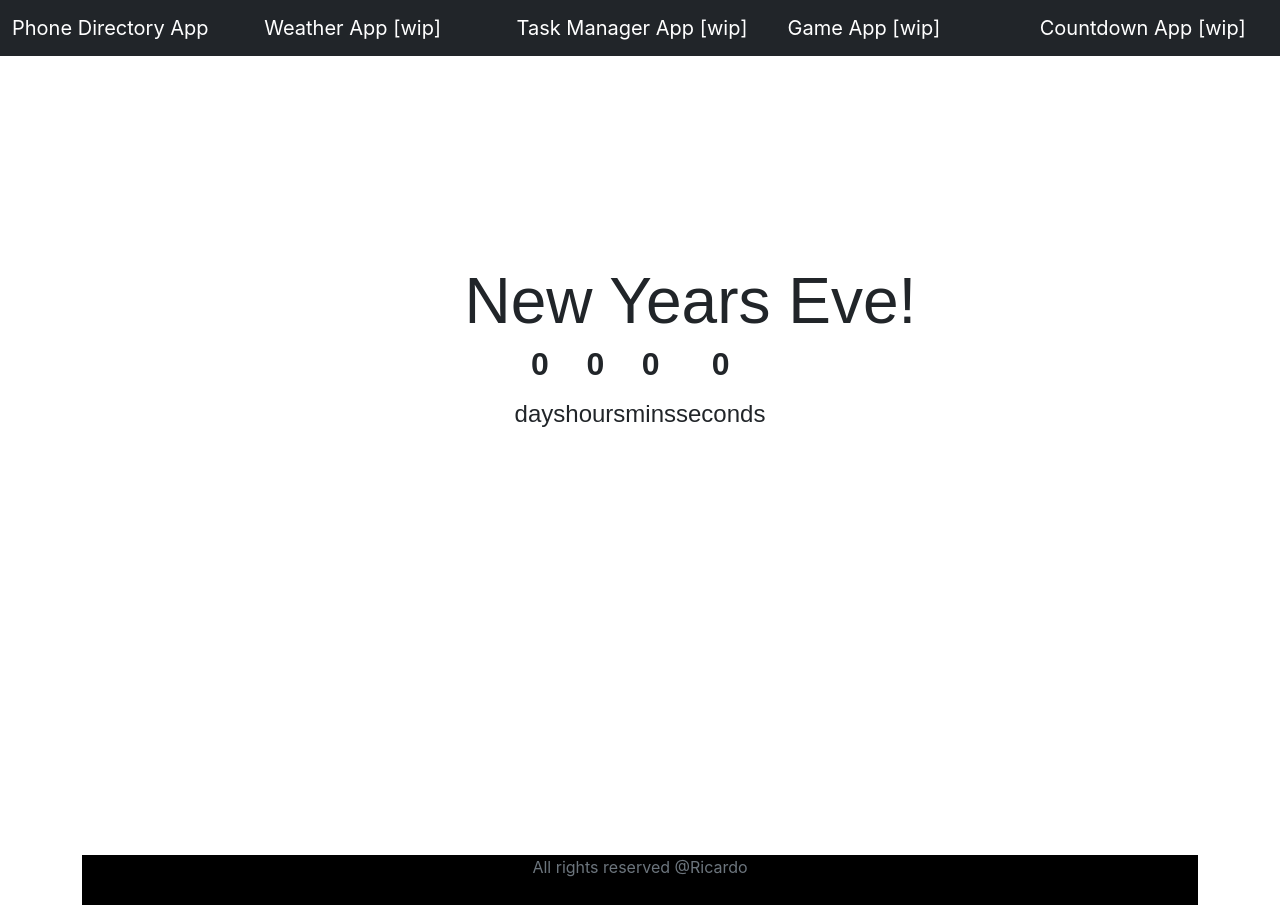
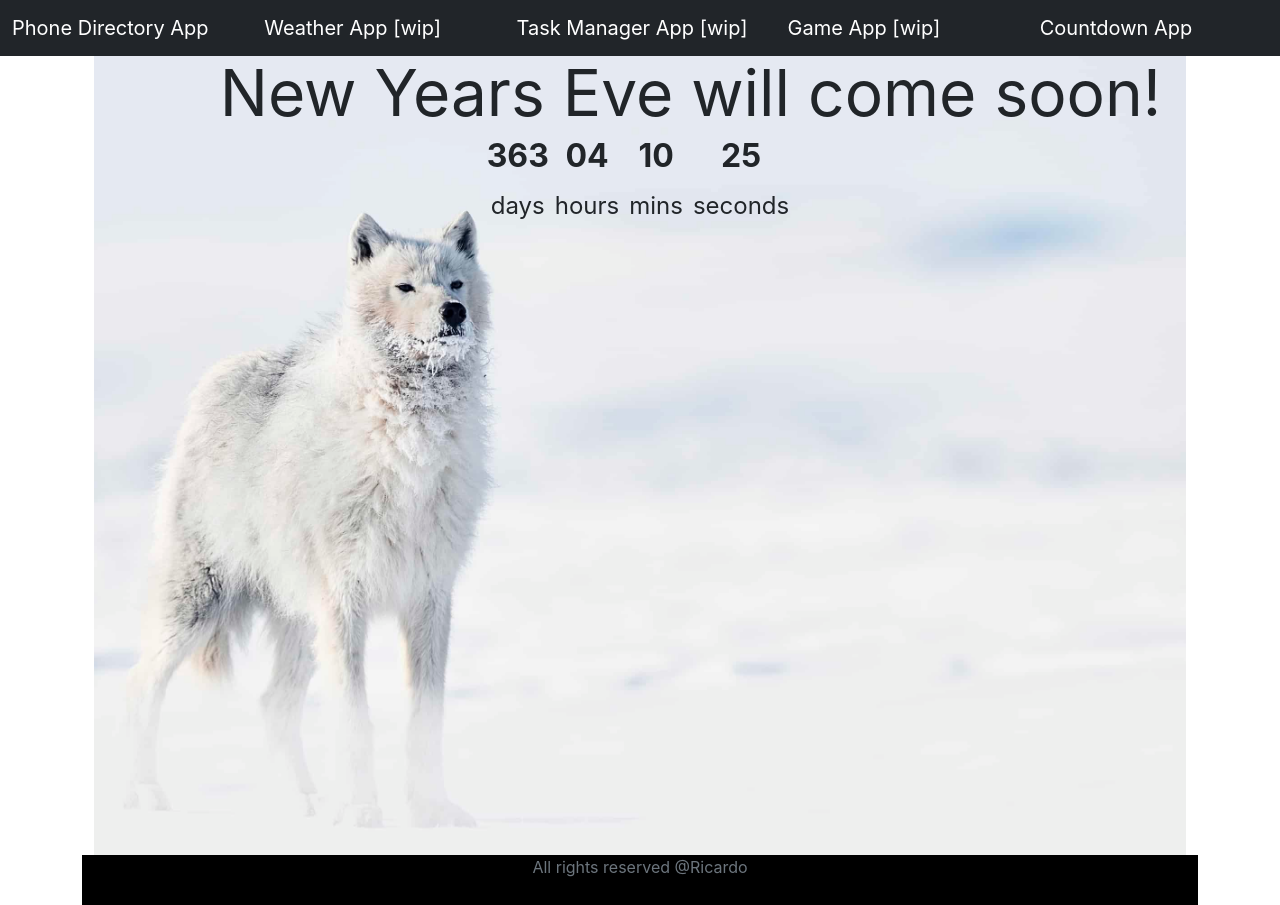
Before and after one commit to EmilioJags/phone-app, a React (Create React App) app: page /countdown-app in a window 1280 px wide. Built offline with nearby package versions, Linux system fonts and the light colour scheme.

Commit message:
working countdown app

```diff
--- a/package.json
+++ b/package.json
@@ -10,7 +10,9 @@
     "axios": "^0.24.0",
     "gh-pages": "^3.2.3",
     "react": "^17.0.2",
+    "react-append-head": "^1.0.16",
     "react-dom": "^17.0.2",
+    "react-helmet": "^6.1.0",
     "react-router-dom": "^5.2.0",
     "react-scripts": "5.0.0",
     "web-vitals": "^2.1.2"
--- a/src/Components/CountdownComponents/CountDownApp.jsx
+++ b/src/Components/CountdownComponents/CountDownApp.jsx
@@ -1,5 +1,6 @@
 import React, { Component } from 'react';
 import logo from '../../Resources/snow-dog.jpg'
+import AppendHead from 'react-append-head';
 
 const countdownStyle = {
     "display": "flex",
@@ -9,10 +10,10 @@ const countdownStyle = {
 const h1Style = {
     "font-weight": "normal",
     "font-size": "4rem",
-    "margin-left": "6.3rem",
-    "margin-top": "13rem"
+    "margin-left": "6.3rem"
 }
 const topStyle = {
+    "background-image": "../../Resources/snow-dog.jpg",
     "background-size": "cover",
     "background-position": "center center",
     "display": "flex",
@@ -24,45 +25,87 @@ const topStyle = {
 }
 
 const countdownElStyle = {
-    "text-align": "center",
-    "font-size": "1.5rem"
+    "textAlign": "center"
 }
 
+const containerStyle = {
+    "display": "flex",
+    "flex-wrap": "wrap"
+}
 const bigTextStyle = {
     "font-weight": "bold",
     "font-size": "2rem",
     "line-height": "1",
     "margin": "0 2 rem"
 }
+
 class CountDownApp extends Component {
     constructor(props) {
         super(props);
-        this.state = {}
+        this.state = {
+
+        }
+        this.countdown = this.countdown.bind(this);
+        this.formatTime = this.formatTime.bind(this);
+
     }
+    countdown() {
+        const days = document.getElementById("days");
+        const hours = document.getElementById("hours");
+        const mins = document.getElementById("minutes");
+        const seconds = document.getElementById("seconds");
 
+        const currentYear = new Date().getFullYear();
+        const newYears = "1 Jan " + (currentYear + 1);
+        const remainingSeconds = (new Date(newYears) - new Date()) / 1000;
 
+        const daysE = Math.floor(remainingSeconds / 3600 / 24);
+
+        const hoursE = Math.floor(remainingSeconds / 3600) % 24;
+
+        const minutesE = Math.floor(remainingSeconds / 60) % 60;
+
+        const secondsE = Math.floor(remainingSeconds % 60);
+
+        days.innerHTML = this.formatTime(daysE);
+        hours.innerHTML = this.formatTime(hoursE);
+        mins.innerHTML = this.formatTime(minutesE);
+        seconds.innerHTML = this.formatTime(secondsE);
+    }
+    formatTime(time) {
+        return time < 10 ? "0" + time : time;
+    }
+    componentDidMount() {
+        setInterval(() => {
+            this.countdown();
+        }, 1500);
+    }
 
     render() {
         return (
-            <div style={topStyle}>
-                <h1 style={h1Style}>New Years Eve!</h1>
+            <div style={{
+                display: "flex", margin: "0", minHeight: "100vh", flexDirection: "column", backgroundPosition: "center center",
+                backgroundImage: `url(${logo})`, backgroundSize: "cover", alignItems: "center"
+            }} >
 
-                <div className="countdown-container" style={countdownStyle}>
-                    <div className="countdown-el days-c" style={countdownElStyle}>
-                        <p class="big-text" id="days" style={bigTextStyle}>0</p>
-                        <span>days</span>
+                <h1 style={h1Style}>New Years Eve will come soon!</h1>
+
+                <div style={containerStyle} className="countdown-container">
+                    <div style={countdownElStyle} className="countdown-el days-c">
+                        <p style={bigTextStyle} className="big-text" id="days">0</p>
+                        <span style={{ fontSize: "1.5rem", margin: "5px" }}>days</span>
                     </div>
-                    <div className="countdown-el hours-c" style={countdownElStyle}>
-                        <p className="big-text" id="hours" style={bigTextStyle}>0</p>
-                        <span>hours</span>
+                    <div style={countdownElStyle} className="countdown-el hours-c">
+                        <p style={bigTextStyle} className="big-text" id="hours">0</p>
+                        <span style={{ fontSize: "1.5rem", margin: "5px" }}>hours</span>
                     </div>
-                    <div className="countdown-el minutes-c" style={countdownElStyle}>
-                        <p className="big-text" id="minutes" style={bigTextStyle}>0</p>
-                        <span>mins</span>
+                    <div style={countdownElStyle} className="countdown-el minutes-c">
+                        <p style={bigTextStyle} className="big-text" id="minutes">0</p>
+                        <span style={{ fontSize: "1.5rem", margin: "5px" }}>mins</span>
                     </div>
-                    <div className="countdown-el seconds-c" style={countdownElStyle}>
-                        <p className="big-text" id="seconds" style={bigTextStyle}>0</p>
-                        <span>seconds</span>
+                    <div style={countdownElStyle} className="countdown-el seconds-c">
+                        <p style={bigTextStyle} className="big-text" id="seconds">0</p>
+                        <span style={{ fontSize: "1.5rem", margin: "5px" }}>seconds</span>
                     </div>
                 </div>
             </div >
--- /dev/null
+++ b/src/Components/CountdownComponents/style.css
@@ -0,0 +1,40 @@
+@import url("https://fonts.googleapis.com/css2?family=Poppins:wght@200,400;600&display=swap");
+
+body {
+  background-image: url("../../Resources/snow-dog.jpg");
+  background-size: cover;
+  background-color: black;
+  background-position: center center;
+  display: flex;
+  flex-direction: column;
+  align-items: center;
+  min-height: 100vh;
+  font-family: "Poppins", sans-serif;
+  margin: 0;
+}
+
+h1 {
+  font-weight: normal;
+  font-size: 4rem;
+  margin-left: 6.3rem;
+  margin-top: 13rem;
+}
+.big-text {
+  font-weight: bold;
+  font-size: 2rem;
+  line-height: 1;
+  margin: 0 2rem;
+}
+
+.countdown-container {
+  display: flex;
+  flex-wrap: wrap;
+}
+
+.countdown-el {
+  text-align: center;
+}
+
+.countdown-el span {
+  font-size: 1.5rem;
+}
--- a/src/Components/HeaderComponent.jsx
+++ b/src/Components/HeaderComponent.jsx
@@ -50,7 +50,7 @@ class HeaderComponent extends Component {
                         </div>
                         <div className='container'>
                             <Link to="/countdown-app" className='navbar-brand'>
-                                Countdown App [wip]
+                                Countdown App
                             </Link>
                         </div>
 
```
Also changed, not shown: src/Components/CountdownComponents/script.js (added, +37 -0 lines), 8 other files (tests, documents, lock files or other folders).
